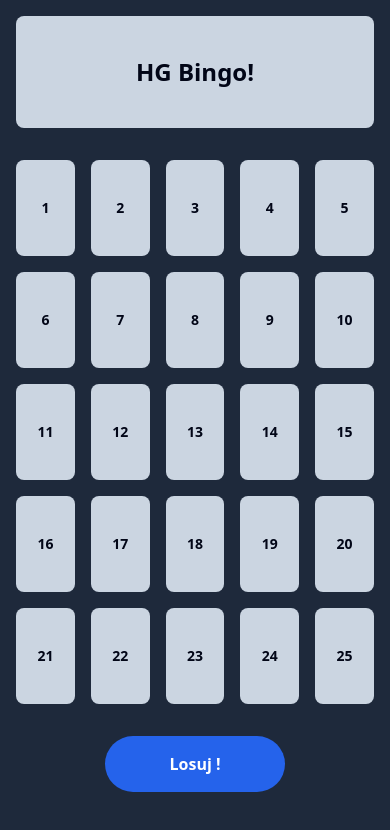
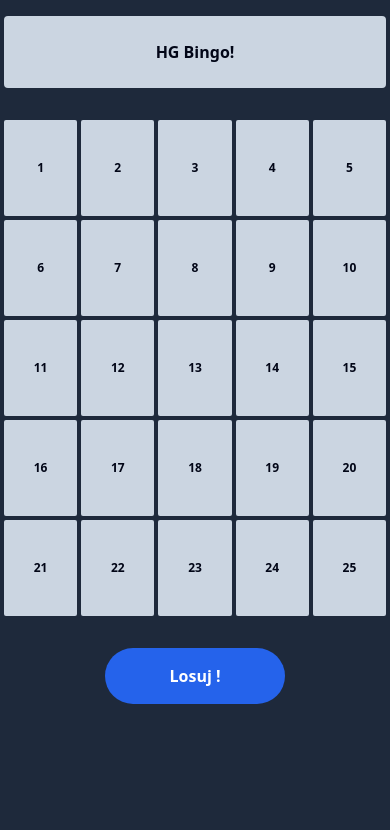
Before and after one commit to battis124/hellgate-bingo, a React (Create React App) app: page / in a window 390 px wide. Shown: the top 830 px of the page. Built offline with nearby package versions, Linux system fonts and the light colour scheme.

Commit message:
mobile formatting + little cleanup

```diff
--- a/src/App.css
+++ /dev/null
@@ -1,38 +0,0 @@
-.App {
-  text-align: center;
-}
-
-.App-logo {
-  height: 40vmin;
-  pointer-events: none;
-}
-
-@media (prefers-reduced-motion: no-preference) {
-  .App-logo {
-    animation: App-logo-spin infinite 20s linear;
-  }
-}
-
-.App-header {
-  background-color: #282c34;
-  min-height: 100vh;
-  display: flex;
-  flex-direction: column;
-  align-items: center;
-  justify-content: center;
-  font-size: calc(10px + 2vmin);
-  color: white;
-}
-
-.App-link {
-  color: #61dafb;
-}
-
-@keyframes App-logo-spin {
-  from {
-    transform: rotate(0deg);
-  }
-  to {
-    transform: rotate(360deg);
-  }
-}
--- a/src/App.js
+++ b/src/App.js
@@ -1,5 +1,4 @@
 import { useState } from "react";
-import "./App.css";
 import Board from "./components/Board";
 import { wordsList } from "./resources/wordsList";
 import soundFile1 from "./resources/trudne-wylosowało.mp3";
@@ -54,8 +53,8 @@ function App() {
 
   return (
     <>
-      <div className="container mx-auto my-auto px-4 py-4">
-        <div className="w-100 rounded-lg  bg-slate-300 p-10 text-center text-2xl font-bold text-slate-950">
+      <div className="container mx-auto my-auto px-1 py-4 md:px-4">
+        <div className="w-100 rounded bg-slate-300  p-6 text-center font-bold text-slate-950  sm:rounded-md sm:text-lg md:p-10 lg:text-2xl">
           HG Bingo!
         </div>
       </div>
--- a/src/components/Board.js
+++ b/src/components/Board.js
@@ -50,7 +50,7 @@ function Board({ squares, setSquares, gameStatus, setGameStatus }) {
   }
 
   return (
-    <div className="container mx-auto my-auto grid grid-cols-5 gap-4 px-4 py-4">
+    <div className="container mx-auto my-auto grid grid-cols-5 gap-1 px-1 py-4 sm:gap-2 md:gap-3 md:px-4 lg:gap-4">
       {squares.map((square) => (
         <Square
           key={square.id}
--- a/src/components/Square.js
+++ b/src/components/Square.js
@@ -3,7 +3,7 @@ function Square({ value, isChecked, onSquareClick, isWinningBox }) {
     <button
       onClick={onSquareClick}
       className={`
-       h-24 whitespace-pre-line rounded-lg px-2 text-sm font-semibold transition md:h-32 md:text-base lg:h-36 xl:text-lg
+       h-24 whitespace-pre-line rounded-sm px-2 text-xs font-semibold transition sm:rounded-md sm:text-sm md:h-28  md:text-base lg:h-32 xl:h-36 xl:text-lg
        ${isWinningBox && "bg-win"}
        ${
          isChecked &&
--- a/src/resources/wordsList.js
+++ b/src/resources/wordsList.js
@@ -23,7 +23,7 @@ export const wordsList = [
   "Jak coś jest stream",
   "Jaka to była wyspa?",
   "Kajdany infamy",
-  "Krecik robi samobója\n/\n Nie działają klawisze",
+  "Krecik samobój\n/\n Nie działają klawisze",
   "Lagi miałem",
   "Lawa",
   "Linka na Heal",
```
Also changed, not shown: public/bingo-preview.jpg (deleted).
